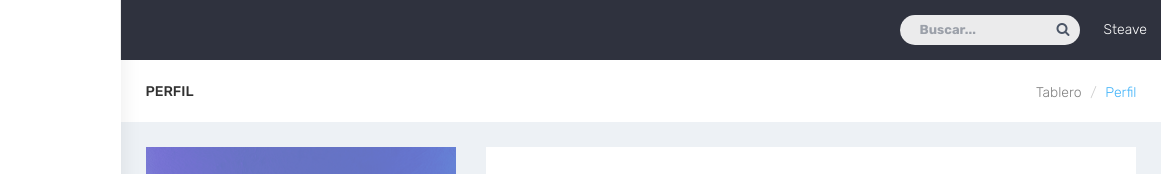
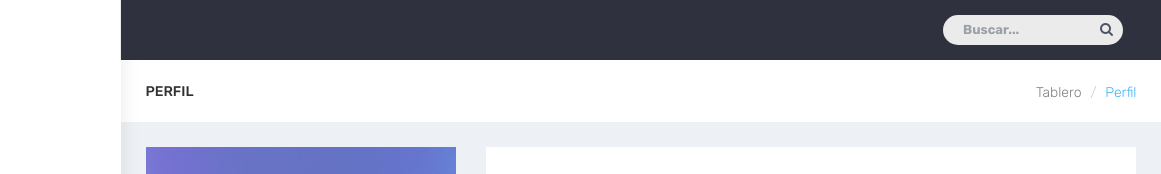
Before and after one commit to daniel1999guimar/conecta-software, a plain HTML site: page html/profile.html in a window 1280 px wide. Shown: the top 174 px of the page, 119-1280 px from the left. Drawn offline with nearby package versions, Linux system fonts and the light colour scheme.

Commit message:
Update profile.html

```diff
--- a/html/profile.html
+++ b/html/profile.html
@@ -62,7 +62,7 @@
                             <input type="text" placeholder="Buscar..." class="form-control"> <a href=""><i class="fa fa-search"></i></a> </form>
                     </li>
                     <li>
-                        <a class="profile-pic" href="#">Steave</b></a>
+                        <a id="nombre" class="profile-pic" href="#"></b></a>
                     </li>
                 </ul>
             </div>
```
